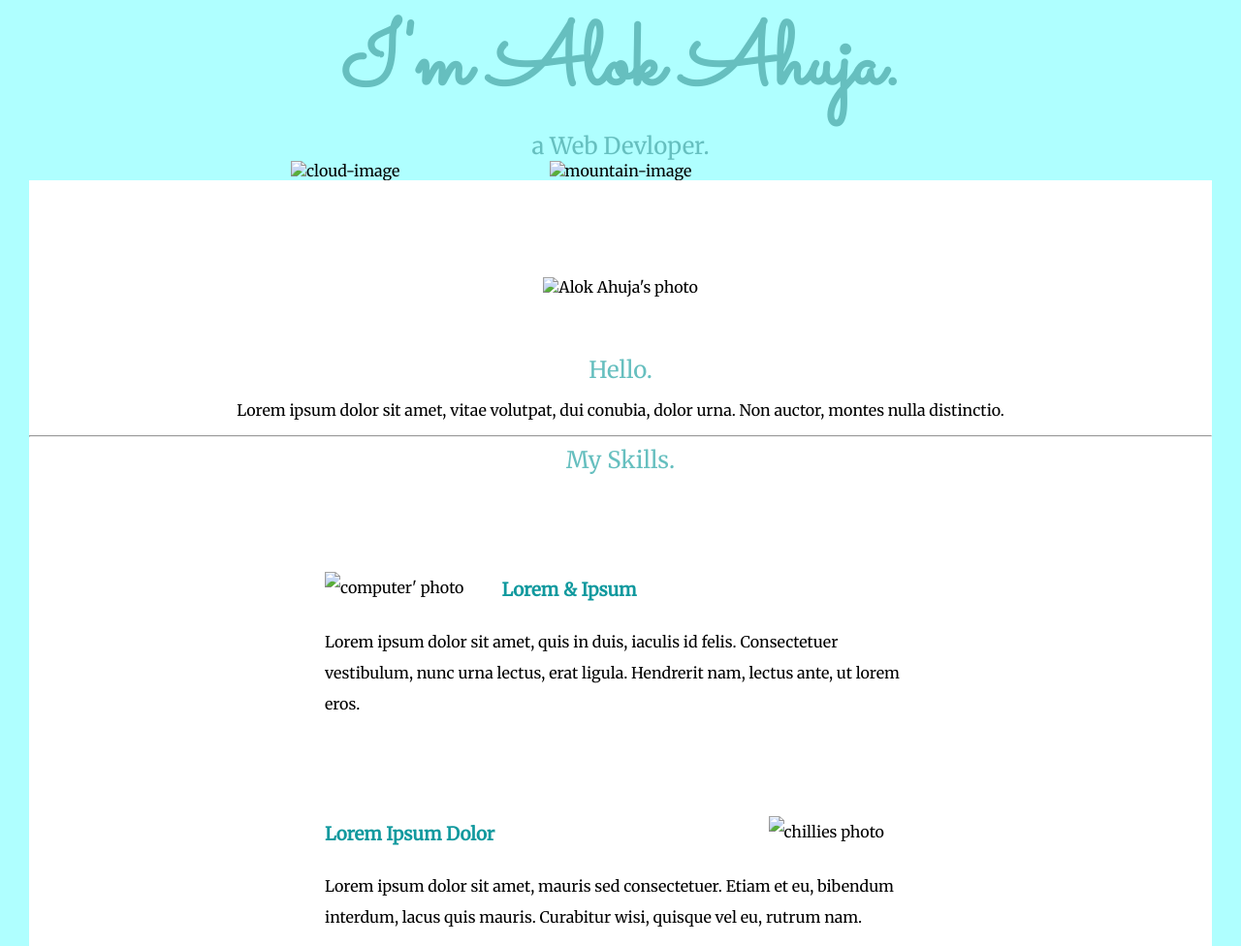
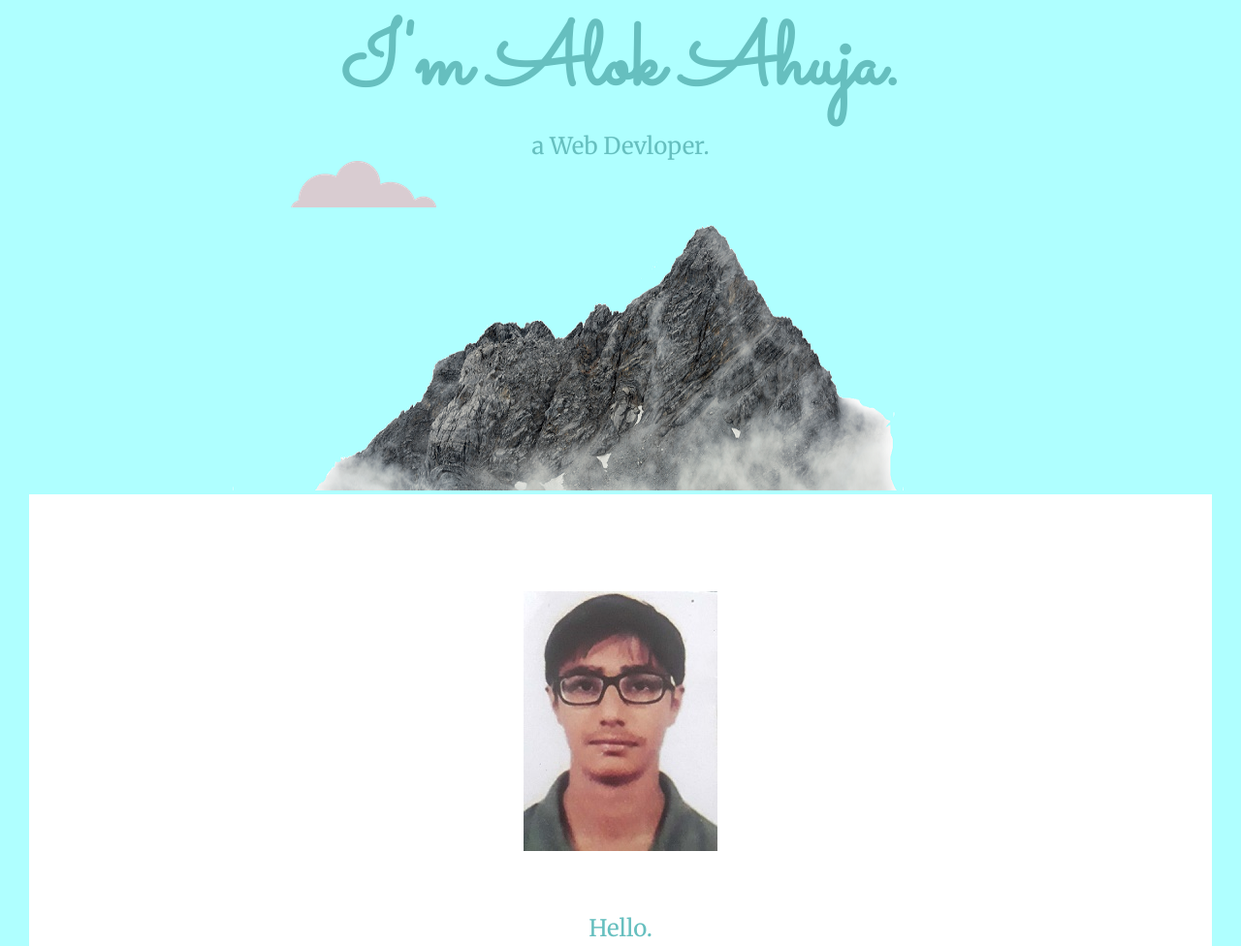
Before and after one commit to alokahuja/site, a plain HTML site: page index.html in a window 1280 px wide. Shown: the part 147-1123 px from the top of the page at 97% size. Drawn offline with Linux system fonts and the light colour scheme.

Commit message:
2nd changes

```diff
--- a/index.html
+++ b/index.html
@@ -15,14 +15,14 @@
     <img class="top-cloud" src="images/cloud.png" alt="cloud-image">
     <h1>I'm Alok Ahuja.</h1>
     <h2>a Web Devloper.</h2>
-    <img class="bottom-cloud" src="images/cloud.png" alt="cloud-image">
-    <img class="mountain" src="images/mountain.png" alt="mountain-image">
+    <img class="bottom-cloud" src="cloud.png" alt="cloud-image">
+    <img class="mountain" src="mountain.png" alt="mountain-image">
 
   </div>
 
   <div class="middle-container">
     <div class="profile">
-      <img class="alok-image" src="images/alok-photo.jpeg" alt="Alok Ahuja's photo">
+      <img class="alok-image" src="alok-photo.jpeg" alt="Alok Ahuja's photo">
       <h2>Hello.</h2>
       <p>Lorem ipsum dolor sit amet, vitae volutpat, dui conubia, dolor urna. Non auctor, montes nulla distinctio.</p>
     </div>
@@ -30,12 +30,12 @@
     <div class="skills">
       <h2>My Skills.</h2>
       <div class="skill-row">
-        <img class="computer-image" src="images/computer.png" alt="computer' photo">
+        <img class="computer-image" src="computer.png" alt="computer' photo">
         <h3>Lorem & Ipsum</h3>
         <p>Lorem ipsum dolor sit amet, quis in duis, iaculis id felis. Consectetuer vestibulum, nunc urna lectus, erat ligula. Hendrerit nam, lectus ante, ut lorem eros.</p>
       </div>
       <div class="skill-row">
-        <img class="cillies-image" src="images/chillies.png" alt="chillies photo">
+        <img class="cillies-image" src="chillies.png" alt="chillies photo">
         <h3>Lorem Ipsum Dolor</h3>
         <p>Lorem ipsum dolor sit amet, mauris sed consectetuer. Etiam et eu, bibendum interdum, lacus quis mauris. Curabitur wisi, quisque vel eu, rutrum nam.</p>
       </div>
```
